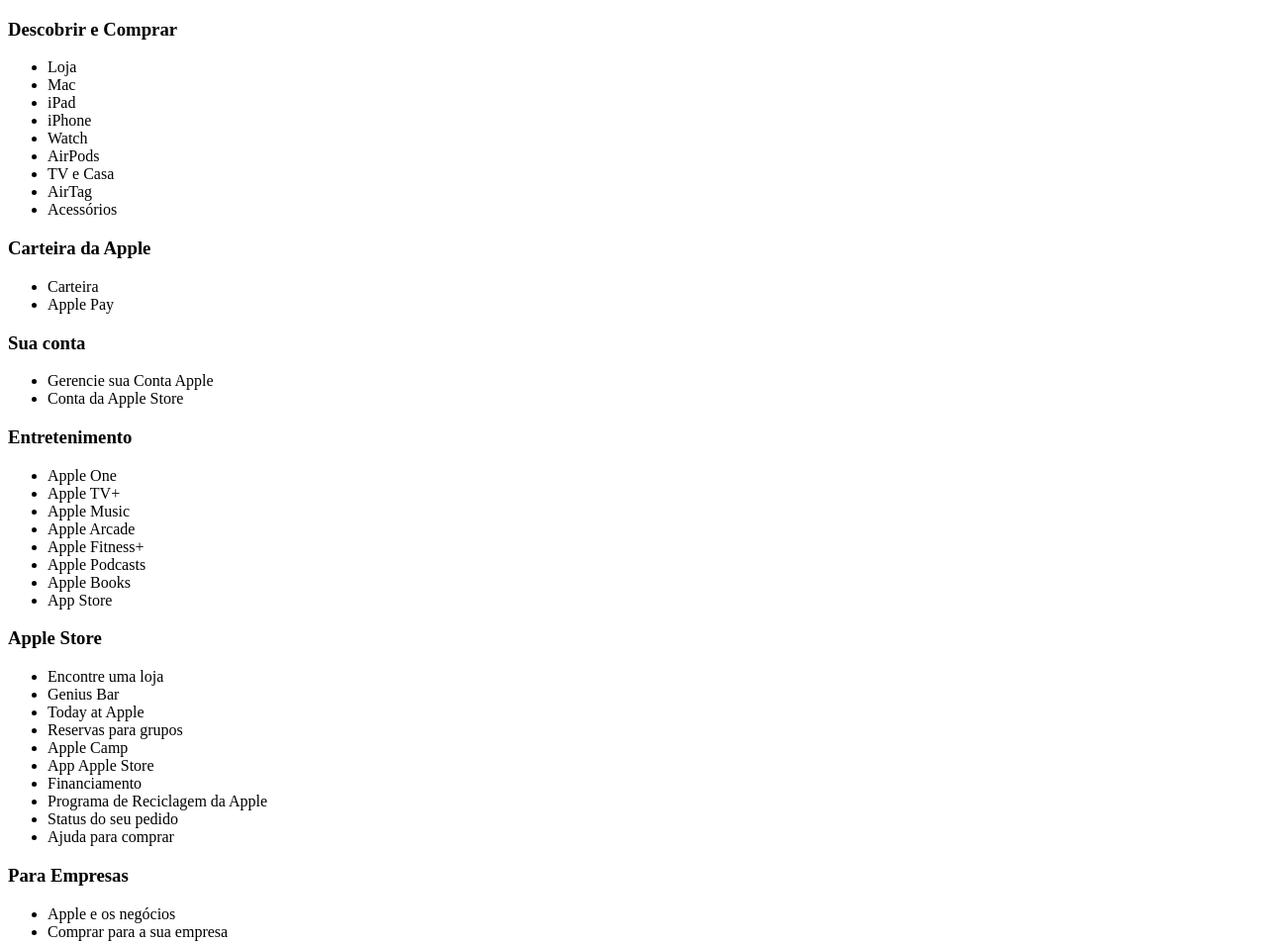
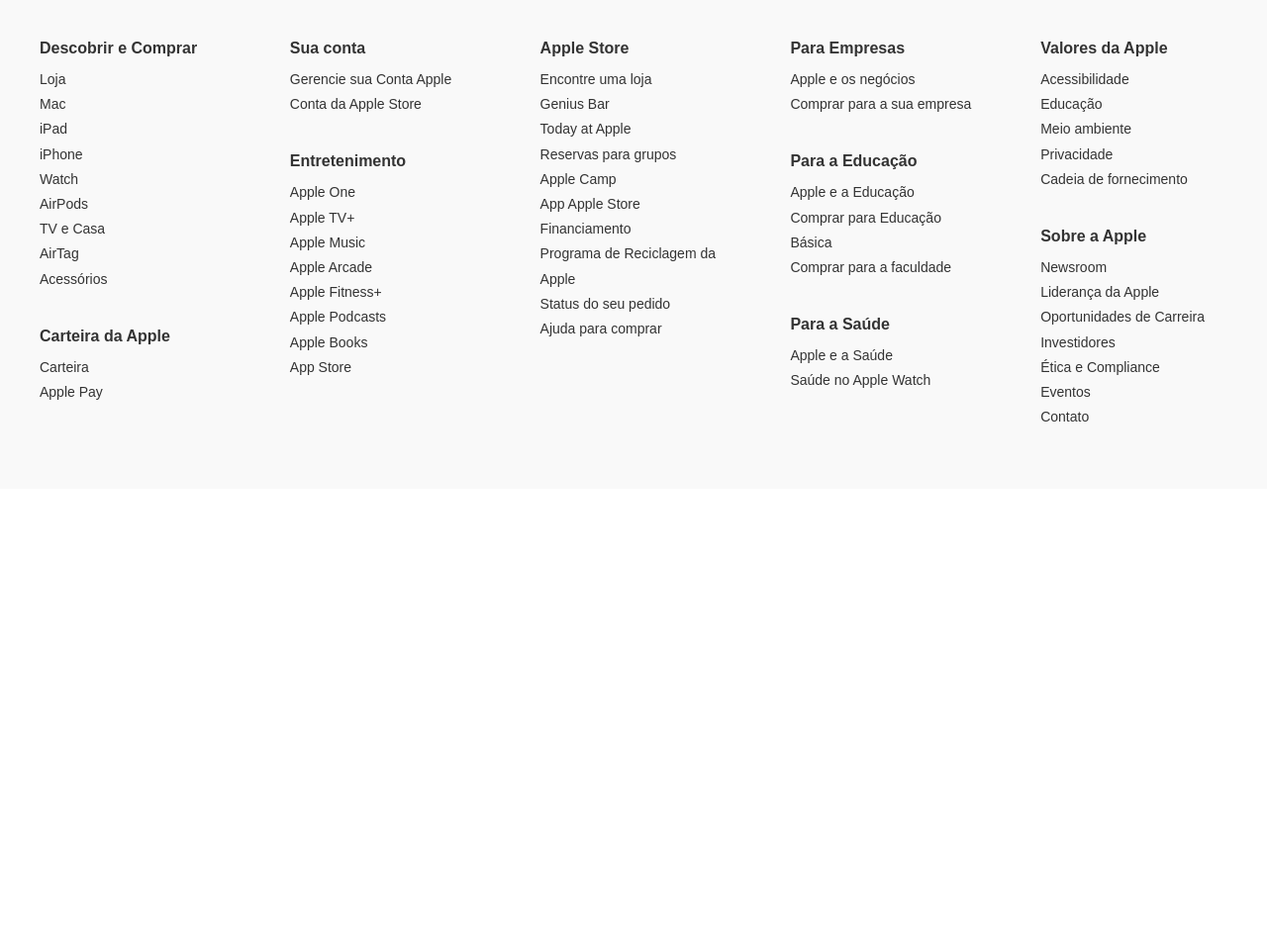
Before and after one commit to LucasFernandesF/repositorio-atividade-faculdade, a plain HTML site: page apple/footer-apple.html in a window 1280 px wide. Shown: the top 954 px of the page at 99% size. After the commit the page ends 800 px from the top, so only its background shows below. Drawn offline with Linux system fonts and the light colour scheme.

Commit message:
Adicionando css para o apple footer

```diff
--- a/apple/footer-apple.html
+++ b/apple/footer-apple.html
@@ -5,12 +5,14 @@
     <meta charset="UTF-8">
     <meta name="viewport" content="width=device-width, initial-scale=1.0">
     <title>Document</title>
+    <link rel="stylesheet" href="/styles/footer-apple-style.css">
 </head>
 
 <body>
     <footer>
-        <div class="coluna1">
-            <div class="coluna-section-descobrir-comprar">
+        <div class="container">
+            <div class="coluna">
+                <div class="coluna-section">
                     <h3>Descobrir e Comprar</h3>
                     <ul>
                         <li>Loja</li>
@@ -24,7 +26,7 @@
                         <li>Acessórios</li>
                     </ul>
                 </div>
-            <div class="coluna-section-carteira-apple">
+                <div class="coluna-section">
                     <h3>Carteira da Apple</h3>
                     <ul>
                         <li>Carteira</li>
@@ -32,15 +34,15 @@
                     </ul>
                 </div>
             </div>
-        <div class="coluna2">
-            <div class="coluna-section-sua-conta">
+            <div class="coluna">
+                <div class="coluna-section">
                     <h3>Sua conta</h3>
                     <ul>
                         <li>Gerencie sua Conta Apple</li>
                         <li>Conta da Apple Store</li>
                     </ul>
                 </div>
-            <div class="coluna-section-entretenimento">
+                <div class="coluna-section">
                     <h3>Entretenimento</h3>
                     <ul>
                         <li>Apple One</li>
@@ -54,8 +56,8 @@
                     </ul>
                 </div>
             </div>
-        <div class="coluna3">
-            <div class="coluna-section-apple-store">
+            <div class="coluna">
+                <div class="coluna-section">
                     <h3>Apple Store</h3>
                     <ul>
                         <li>Encontre uma loja</li>
@@ -70,14 +72,16 @@
                         <li>Ajuda para comprar</li>
                     </ul>
                 </div>
-            <div class="coluna-section-para-empresas">
+            </div>
+            <div class="coluna">
+                <div class="coluna-section">
                     <h3>Para Empresas</h3>
                     <ul>
                         <li>Apple e os negócios</li>
                         <li>Comprar para a sua empresa</li>
                     </ul>
                 </div>
-            <div class="coluna-section-educacao">
+                <div class="coluna-section">
                     <h3>Para a Educação</h3>
                     <ul>
                         <li>Apple e a Educação</li>
@@ -85,14 +89,16 @@
                         <li>Comprar para a faculdade</li>
                     </ul>
                 </div>
-            <div class="coluna-section-saude">
+                <div class="coluna-section">
                     <h3>Para a Saúde</h3>
                     <ul>
                         <li>Apple e a Saúde</li>
                         <li>Saúde no Apple Watch</li>
                     </ul>
                 </div>
-            <div class="coluna-section-valores">
+            </div>
+            <div class="coluna">
+                <div class="coluna-section">
                     <h3>Valores da Apple</h3>
                     <ul>
                         <li>Acessibilidade</li>
@@ -102,7 +108,7 @@
                         <li>Cadeia de fornecimento</li>
                     </ul>
                 </div>
-            <div class="coluna-section-sobre">
+                <div class="coluna-section">
                     <h3>Sobre a Apple</h3>
                     <ul>
                         <li>Newsroom</li>
@@ -115,7 +121,7 @@
                     </ul>
                 </div>
             </div>
+        </div>
     </footer>
 </body>
-
 </html>
--- /dev/null
+++ b/styles/footer-apple-style.css
@@ -0,0 +1,54 @@
+* {
+    margin: 0;
+    padding: 0;
+    box-sizing: border-box;
+}
+
+body {
+    font-family: Arial, sans-serif;
+}
+
+footer {
+    background-color: #f9f9f9;
+    padding: 40px 0;
+    color: #333;
+}
+
+.container {
+    max-width: 1200px;
+    margin: 0 auto;
+    display: flex;
+    justify-content: space-between;
+    gap: 4rem;
+}
+
+.coluna {
+    flex: 1;
+    display: flex;
+    flex-direction: column;
+    gap: 1rem;
+}
+
+h3 {
+    font-size: 16px;
+    font-weight: bold;
+    margin-bottom: 10px;
+}
+
+ul {
+    list-style: none;
+    line-height: 1.8;
+}
+
+ul li {
+    font-size: 14px;
+}
+
+ul li:hover {
+    text-decoration: underline;
+    cursor: pointer;
+}
+
+.coluna-section {
+    margin-bottom: 20px;
+}
```
Lines whose indentation alone changed are shown as unchanged.
